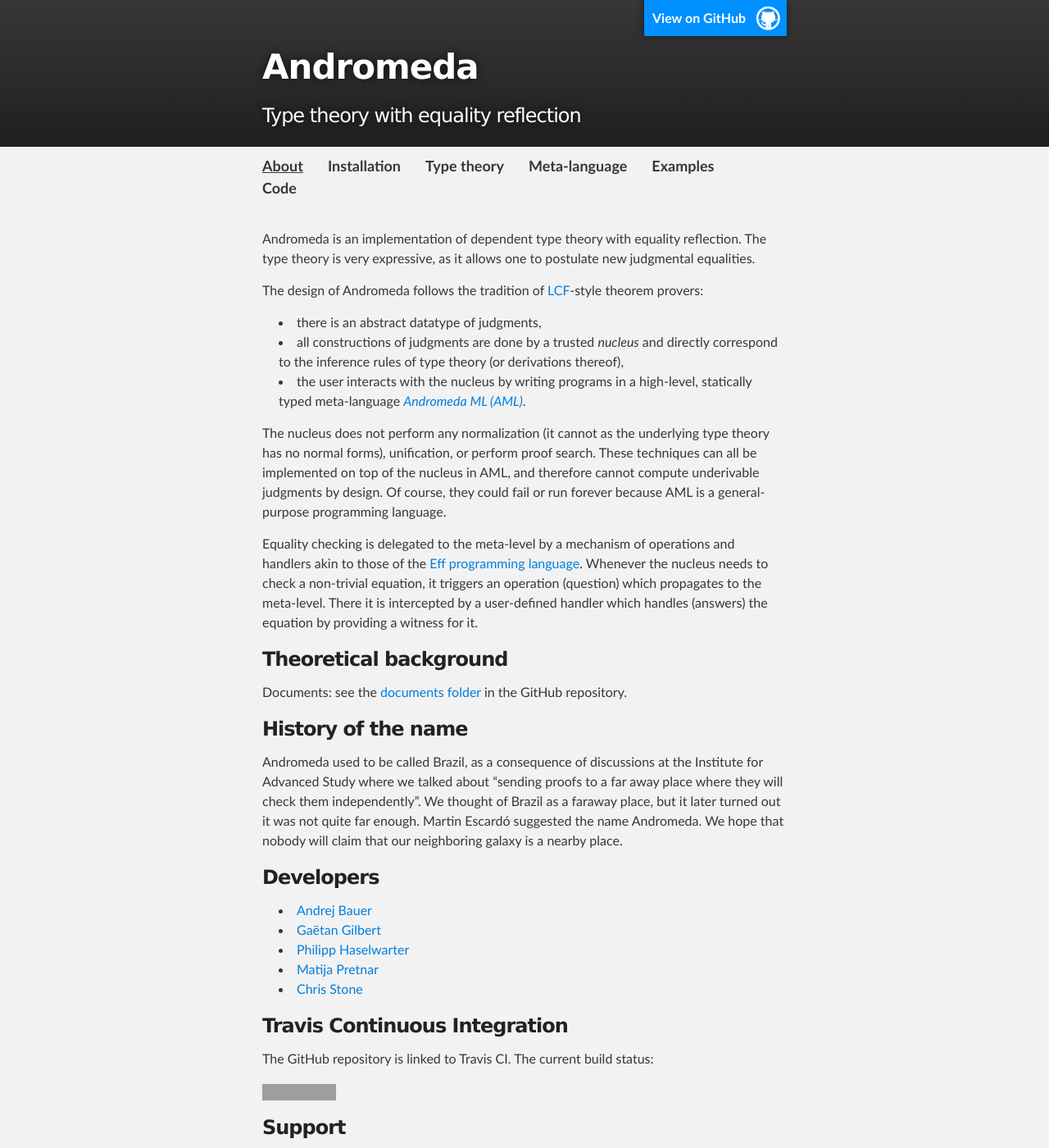
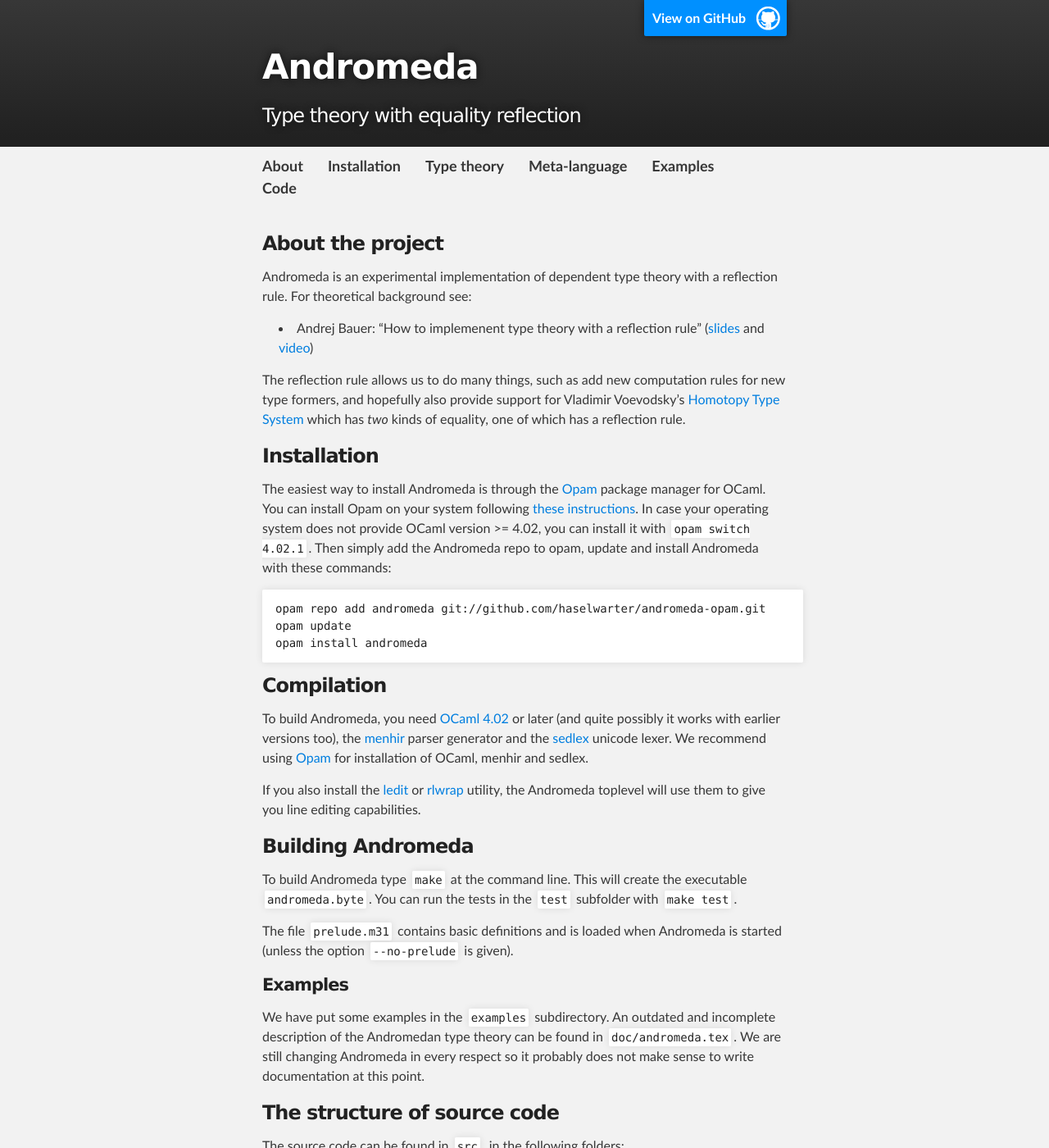
Before and after one commit to Andromedans/andromeda, a Jekyll site: the page built from index.md, in a window 1280 px wide and 1400 px high. Shown: the whole window at 82% size. Built offline with Jekyll 4.4.1, drawn with Linux system fonts in a browser that asks for light colours; our own code applies the rules of GitHub Pages for plain Markdown files; some of the changed text lies outside the part shown; grey boxes are pictures that could not be loaded.

Commit message:
Set theme jekyll-theme-slate and migrate Page Generator content

````diff
--- a/_config.yml
+++ b/_config.yml
@@ -1,3 +1,9 @@
 kramdown:
   hard_wrap: false
   input: GFM
+
+title: Andromeda
+description: Type theory with equality reflection
+google_analytics: UA-64364355-1
+show_downloads: true
+theme: jekyll-theme-slate
--- a/index.md
+++ b/index.md
@@ -1,68 +1,101 @@
----
-title: Andromeda proof assistant
-navigation: about
-layout: page
----
+### About the project
 
-Andromeda is an implementation of dependent type theory with equality reflection. The type
-theory is very expressive, as it allows one to postulate new judgmental equalities.
+Andromeda is an experimental implementation of dependent type theory with a reflection rule.
+For theoretical background see:
 
-The design of Andromeda follows the tradition of
-[LCF](https://en.wikipedia.org/wiki/Logic_for_Computable_Functions)-style theorem provers:
+* Andrej Bauer: "How to implemenent type theory with a reflection rule"
+  ([slides](http://www.qmac.ox.ac.uk/events/Talk%20slides/Bauer-HoTT-Oxford.pdf) and
+   [video](https://www.youtube.com/watch?v=IlfQjWqrK6I))
 
-* there is an abstract datatype of judgments,
-* all constructions of judgments are done by a trusted *nucleus* and directly correspond
-  to the inference rules of type theory (or derivations thereof),
-* the user interacts with the nucleus by writing programs in a high-level, statically
-  typed meta-language [*Andromeda ML (AML)*](meta-language.html).
-
-The nucleus does not perform any normalization (it cannot as the underlying type theory
-has no normal forms), unification, or perform proof search. These techniques can all be
-implemented on top of the nucleus in AML, and therefore cannot compute underivable
-judgments by design. Of course, they could fail or run forever because AML is a
-general-purpose programming language.
-
-Equality checking is delegated to the meta-level by a mechanism of operations and handlers
-akin to those of the [Eff programming language](http://www.eff-lang.org). Whenever the
-nucleus needs to check a non-trivial equation, it triggers an operation (question) which
-propagates to the meta-level. There it is intercepted by a user-defined handler which
-handles (answers) the equation by providing a witness for it.
-
-### Theoretical background
-
-Documents: see the
-[documents folder](https://github.com/Andromedans/andromeda/tree/master/doc) in the GitHub
-repository.
+The reflection rule allows us to do many things, such as add new computation
+rules for new type formers, and hopefully also provide support for Vladimir
+Voevodsky's [Homotopy Type System](http://ncatlab.org/homotopytypetheory/show/Homotopy+Type+System)
+which has *two* kinds of equality, one of which has a reflection rule.
 
 
+### Installation
 
-### History of the name
+The easiest way to install Andromeda is through the
+[Opam](http://opam.ocamlpro.com) package manager for OCaml. You can install
+Opam on your system following [these
+instructions](http://opam.ocaml.org/doc/Install.html).
+In case your operating system does not provide OCaml version >= 4.02, you can
+install it with `opam switch 4.02.1`.
+Then simply add the Andromeda repo to opam, update and install Andromeda with
+these commands:
+```
+opam repo add andromeda git://github.com/haselwarter/andromeda-opam.git
+opam update
+opam install andromeda
+```
+
+
+### Compilation
+
+To build Andromeda, you need [OCaml 4.02](http://ocaml.org) or later (and quite possibly it
+works with earlier versions too), the [menhir](http://gallium.inria.fr/~fpottier/menhir/)
+parser generator and the [sedlex](https://www.lexifi.com/sedlex) unicode lexer. We recommend
+using [Opam](http://opam.ocamlpro.com) for installation of OCaml, menhir and sedlex.
+
+If you also install the [ledit](http://opam.ocaml.org/packages/ledit/ledit.2.03/) or
+[rlwrap](http://utopia.knoware.nl/~hlub/uck/rlwrap/#rlwrap) utility, the Andromeda toplevel
+will use them to give you line editing capabilities.
+
+### Building Andromeda
+
+To build Andromeda type `make` at the command line. This will create the executable
+`andromeda.byte`. You can run the tests in the `test` subfolder with `make test`.
+
+The file `prelude.m31` contains basic definitions and is loaded when Andromeda is
+started (unless the option `--no-prelude` is given).
+
+#### Examples
+
+We have put some examples in the `examples` subdirectory. An outdated and incomplete
+description of the Andromedan type theory can be found in `doc/andromeda.tex`. We are
+still changing Andromeda in every respect so it probably does not make sense to write
+documentation at this point.
+
+### The structure of source code
+
+The source code can be found in `src`, in the following folders:
+
+* `parser` - input syntax, lexer, parser, and the desugaring phase which computes de Bruijn indices
+   and separates expressions and computations
+* `runtime` - context manipulation, runtime values and the main evaluation loop
+* `tt` - abstract syntax, weak-head normal forms, equality checks
+* `utils` - error messages, file locations, pretty printing, manipulation of variable names
+* `andromeda.ml` - main program
+* `config.ml` - configuration
+* `syntax.mli` - desugared input syntax
+
+The basic steps in the evaluation of input are:
+
+1. An expression is parsed using the lexer `parser/lexer.mll` and the parser `parser/parser.mly`.
+   The result is a value of type `Input.term` or `Input.ty` or `Input.toplevel`. The user input
+   has no separation of computations (effectful) and expressions (pure).
+2. `Desugar` converts the parsed entity to the corresponding intermediate representation of
+   type `Syntax.expr`, `Syntax.comp` or `Syntax.toplevel`. Desugaring replaces named bound variables
+   with de Bruijn indices and separates computations from expressions.
+3. `Eval` evaluates the syntactic expression to a result of type `Value.result`. The result is a
+   pair [(e,t)] of a value [e] and its type [t]. Evaluation is done in a context [ctx] of type
+   [Context.t] which consists of: free variables with their types, bound variables mapped to their
+   values, and equality hints.
+
+The correctness guarantee for the evaluator is this: if a computation [c] evaluates to a value [(e,t)]
+in context [ctx] then the judgement [ctx |- e : t] is derivable.
+
+### History of the name Andromeda
 
 Andromeda used to be called Brazil, as a consequence of discussions at the Institute for
 Advanced Study where we talked about "sending proofs to a far away place where they will
 check them independently". We thought of Brazil as a faraway place, but it later turned
-out it was not quite far enough. Martin Escardó suggested the name Andromeda. We hope that
-nobody will claim that our neighboring galaxy is a nearby place.
-
-### Developers
-
-* [Andrej Bauer](http://andrej.com/)
-* [Gaëtan Gilbert](https://github.com/SkySkimmer)
-* [Philipp Haselwarter](https://www.haselwarter.org/~philipp/)
-* [Matija Pretnar](http://matija.pretnar.info/)
-* [Chris Stone](https://www.cs.hmc.edu/~stone/)
-
+out it was not quite far enough. We hope that nobody will claim that the Andromeda galaxy
+is a nearby place.
 
 ### Travis Continuous Integration
 
-The GitHub repository is linked to Travis CI. The current build status:
+The GitHub repository is linked to Travis CI. To find out the current build status is
+displayed here:
 
-[![Build Status](https://api.travis-ci.org/Andromedans/andromeda.png?branch=master)](https://travis-ci.org/Andromedans/andromeda)
-
-### Support
-
-This material is based upon work supported by the Air Force Office of Scientific Research,
-Air Force Materiel Command, USAF under Award No. FA9550-14-1-0096. Any opinions, findings,
-and conclusions or recommendations expressed in this publication are those of the
-author(s) and do not necessarily reflect the views of the Air Force Office of Scientific
-Research, Air Force Materiel Command, USAF.
+  [![Build Status](https://api.travis-ci.org/andrejbauer/andromeda.png?branch=master)](https://travis-ci.org/andrejbauer/andromeda)
````
Also changed, not shown: params.json (deleted, +0 -1 lines).
